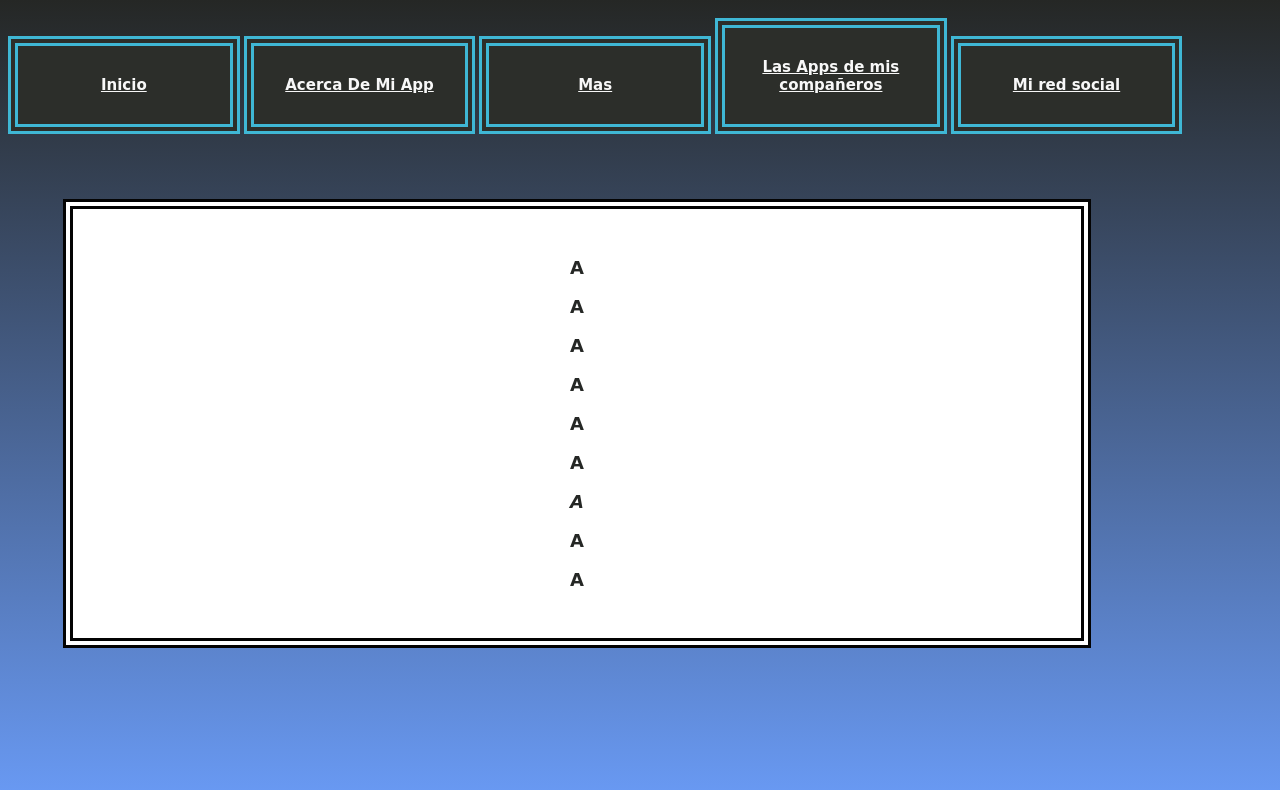
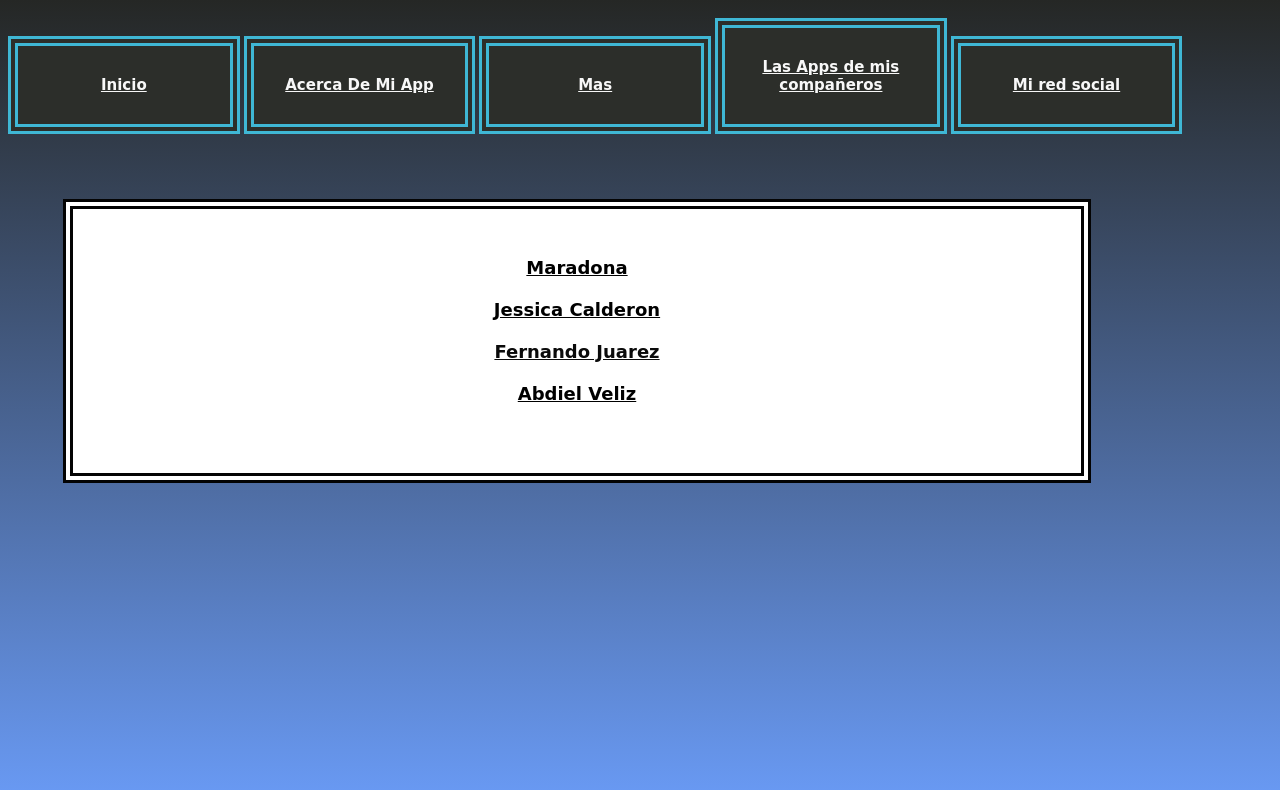
Before and after one commit to TheGames01/Mi-pagina, a plain HTML site: page c.html in a window 1280 px wide. Drawn offline with Linux system fonts and the light colour scheme.

Commit message:
Update c.html

```diff
--- a/c.html
+++ b/c.html
@@ -12,16 +12,13 @@
             <h1><a link href="index.html" style="color:#f8f8f8;">Mi red social</a></h1>
 
 
-            <h3> <P>A</P>
+            <h3>
+    <p><a href="https://www.youtube.com/watch?v=mCdA4bJAGGk" style="color:#000000;"  >Maradona<br><br>
+    <a href="https://jessicacalderon12.github.io/red/" style="color:#000000;">Jessica Calderon<br><br>
+    <a href="https://joshfercastt14.github.io/Red-Social/" style="color:#0a0a0a;">Fernando Juarez<br><br>
+    <a href="https://abdielveliz.github.io/redsocial/" style="color:#000000;">Abdiel Veliz<br><br>
 
-               <P>A</P>
 
-               <P>A</P><P>A</P>
-               <P>A</P>
-               <P>A</P>
-               <Var><P>A</P></Var>
-               <P>A</P>
-               <P>A</P>
 
             </h3>
 
```
